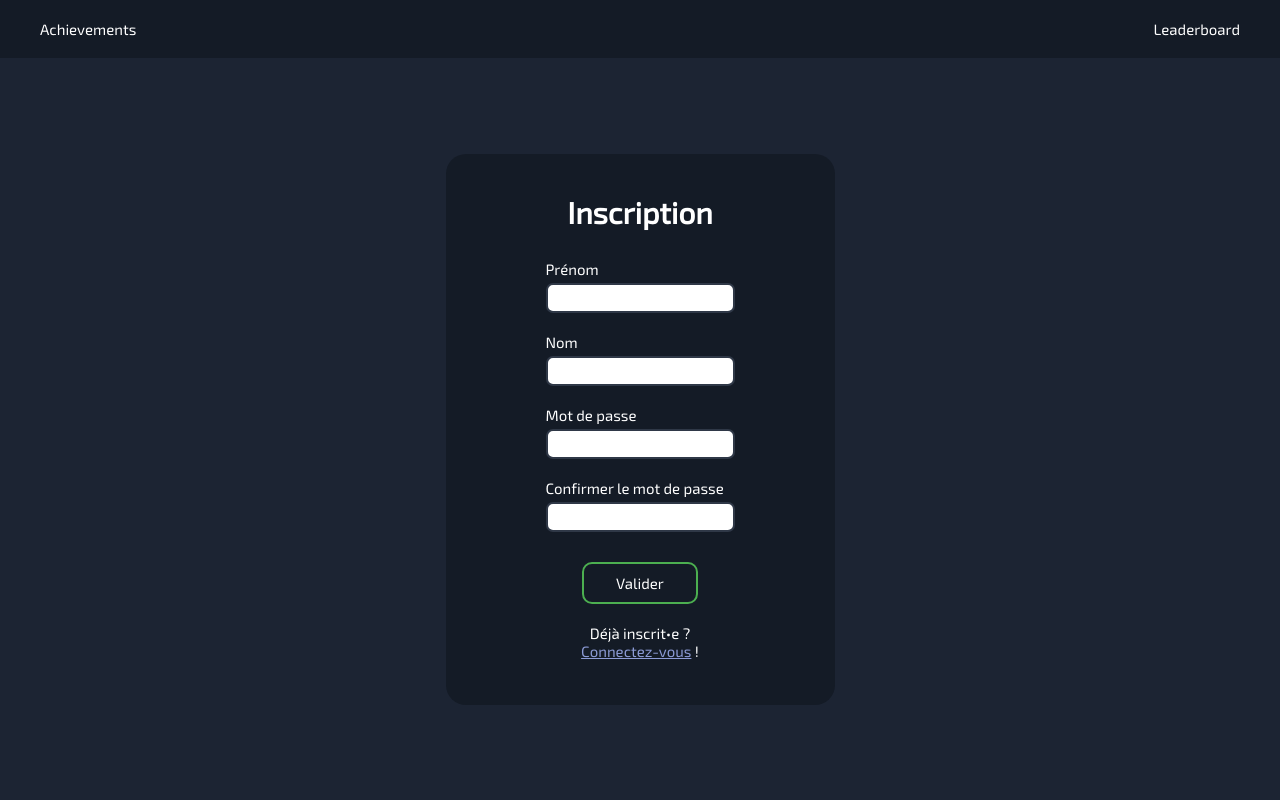
After one commit to nalo26/Achievements-of-IUT, a Flask app: page /register in a window 1280 px wide. The commit adds this page. Run offline with Flask 2, Linux system fonts and the light colour scheme.

Commit message:
auth webpages

```diff
--- a/auth.py
+++ b/auth.py
@@ -4,24 +4,28 @@ from werkzeug.security import check_password_hash, generate_password_hash
 
 from db import get_db
 
-bp = Blueprint('auth', __name__, url_prefix='/auth')
+bp = Blueprint('auth', __name__)
 
 @bp.route('/register', methods=('GET', 'POST'))
 def register():
+    data = {}
     if request.method == 'POST':
-        firstname = request.form['first_name']
-        lastname = request.form['last_name']
+        data = request.form.to_dict(False)
+        firstname = request.form['firstname']
+        lastname = request.form['lastname']
         password = request.form['password']
+        confirm = request.form['confirm']
         db = get_db()
         error = None
 
         if not firstname: error = 'Vous devez rentrer un prénom !'
         elif not lastname: error = 'Vous devez rentrer un nom !'
         elif not password: error = 'Vous devez rentrer un mot de passe !'
+        elif password != confirm: error = 'Les mots de passe ne sont pas identiques !'
         elif db.execute(
             'SELECT id FROM user WHERE firstname = ? and lastname = ?', (firstname, lastname,)
         ).fetchone() is not None:
-            error = f"L'utilisateur {firstname} {lastname} existe déjà !"
+            error = f"L'utilisateur•rice \"{firstname} {lastname}\" existe déjà !"
 
         if error is None:
             db.execute(
@@ -31,16 +35,18 @@ def register():
             db.commit()
             return redirect(url_for('auth.login'))
 
-        flash(error)
+        flash(error, 'error')
 
-    return render_template('auth/register.html')
+    return render_template('auth/register.html', title="Inscription", data=data)
 
 
 @bp.route('/login', methods=('GET', 'POST'))
 def login():
+    data = {}
     if request.method == 'POST':
-        firstname = request.form['first_name']
-        lastname = request.form['last_name']
+        data = request.form.to_dict(False)
+        firstname = request.form['firstname']
+        lastname = request.form['lastname']
         password = request.form['password']
         db = get_db()
         error = None
@@ -51,7 +57,7 @@ def login():
         if user is None:
             if not firstname: error = 'Vous devez rentrer un prénom !'
             elif not lastname: error = 'Vous devez rentrer un nom !'
-            else: error = f"L'utilisateur {firstname} {lastname} n'est pas inscrit !"
+            else: error = f"L'utilisateur•rice \"{firstname} {lastname}\" n'est pas inscrit•e !"
         elif not check_password_hash(user['password'], password):
             error = 'Mot de passe incorrect !'
 
@@ -60,9 +66,9 @@ def login():
             session['user_id'] = user['id']
             return redirect(url_for('achievements'))
 
-        flash(error)
+        flash(error, 'error')
 
-    return render_template('auth/login.html')
+    return render_template('auth/login.html', title="Connexion", data=data)
 
 
 @bp.route('/logout')
--- /dev/null
+++ b/static/css/auth.css
@@ -0,0 +1,65 @@
+body {
+    grid-template:  [header-left] "head" fit-content(100%) [header-right]
+                    [main-left]   "main" auto              [main-right]
+                    / 100%;
+}
+
+.auth {
+    background-color: var(--secondary-color);
+    width: fit-content;
+    padding: 40px 100px 30px 100px;
+    border-radius: 20px;
+}
+
+.auth div {
+    margin: auto;
+}
+
+.auth h1 {
+    margin-top: 0;
+    margin-bottom: 30px;
+    text-align: center;
+}
+
+.auth a {
+    color: #8c9bd6;
+}
+
+.auth input {
+	font-family: "Exo 2";
+	font-size: 15px;
+    margin-top: 5px;
+    height: 30px;
+    border: 2px solid var(--light-link);
+    border-radius: 7px;
+}
+
+.auth .field {
+    margin: 20px 0;
+}
+
+#submit {
+    display: block;
+    margin: 30px auto -10px auto;
+    text-align: center;
+    color: white;
+    cursor: pointer;
+    height: inherit;
+    padding: 10px 32px;
+    border: 2px solid #4CAF50;
+    border-radius: 10px;
+    background-color: transparent;
+}
+
+#submit:hover {
+    background-color: #306932;
+    transition-duration: 0.4s;
+}
+#submit:not(hover) {
+    transition-duration: 0.4s;
+}
+
+#textnote {
+    text-align: center;
+    margin: 30px auto 0 auto;
+}
--- a/static/css/tree.css
+++ b/static/css/tree.css
@@ -108,3 +108,8 @@
 .tree > div:after {
     border: none !important;
 }
+
+p.title {
+    text-decoration: underline;
+    margin: 0;
+}
--- /dev/null
+++ b/templates/auth/base_auth.html
@@ -0,0 +1,37 @@
+{% extends 'base.html' %}
+
+{% block title %}{{ title }}{% endblock %}
+
+{% block styles %}
+    <link rel="stylesheet" type="text/css" href="{{ url_for('static', filename='css/auth.css') }}">
+{% endblock %}
+
+{% block content %}
+    <div style="margin: auto;">
+        {% for cat, msg in get_flashed_messages(True) %}
+            <div class="flash flash-{{ cat }}">{{ msg }}</div>
+        {% endfor %}
+        <div class="auth">
+            <form method="post">
+                <h1>{{ title }}</h1>
+                <div class="field">
+                    <label for="firstname">Prénom</label><br/>
+                    <input name="firstname" id="firstname" value="{{ data.firstname[0] if data.firstname is defined else '' }}" required>
+                </div>
+                <div class="field">
+                    <label for="lastname">Nom</label><br/>
+                    <input name="lastname" id="lastname" value="{{ data.lastname[0] if data.lastname is defined else '' }}" required>
+                </div>
+                <div class="field">
+                    <label for="password">Mot de passe</label><br/>
+                    <input type="password" name="password" id="password" required>
+                </div>
+                {% block field %}{% endblock %}
+                <input id="submit" type="submit" value="Valider">
+                <div id="textnote">
+                    {% block text %}{% endblock %}
+                </div>
+            </form>
+        </div>
+    </div>
+{% endblock %}
--- a/templates/auth/login.html
+++ b/templates/auth/login.html
@@ -0,0 +1,6 @@
+{% extends 'auth/base_auth.html' %}
+
+{% block text %}
+    Pas encore inscrit•e ?<br/>
+    <a href="{{ url_for('auth.register') }}">Inscrivez-vous</a> !
+{% endblock %}
--- a/templates/auth/register.html
+++ b/templates/auth/register.html
@@ -1,15 +1,13 @@
-{% extends 'base.html' %}
+{% extends 'auth/base_auth.html' %}
 
-{% block header %}
-  <h1>{% block title %}Register{% endblock %}</h1>
+{% block field %}
+<div class="field">
+    <label for="confirm">Confirmer le mot de passe</label><br/>
+    <input type="password" name="confirm" id="confirm" required>
+</div>
 {% endblock %}
 
-{% block content %}
-  <form method="post">
-    <label for="username">Username</label>
-    <input name="username" id="username" required>
-    <label for="password">Password</label>
-    <input type="password" name="password" id="password" required>
-    <input type="submit" value="Register">
-  </form>
+{% block text %}
+    Déjà inscrit•e ?<br/>
+    <a href="{{ url_for('auth.login') }}">Connectez-vous</a> !
 {% endblock %}
```
Also changed, not shown: static/css/main.css (+24 -17 lines), static/css/sidebar.css (+15 -0 lines).
